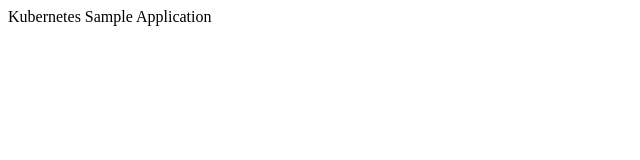
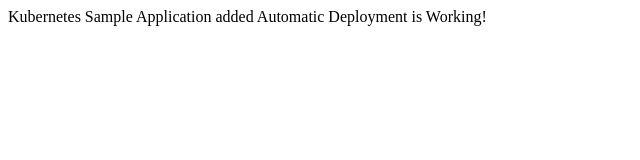
Before and after one commit to VladPanian/circle-test, a plain HTML site: page index.html in a window 1280 px wide. Shown: the whole page, without its empty margins (0-640 px from the left). Drawn offline with Linux system fonts and the light colour scheme.

Commit message:
add deploy script and add new steps to circleci config

```diff
--- a/index.html
+++ b/index.html
@@ -2,4 +2,5 @@
 <title>DigitalOcean</title>
 <body>
   Kubernetes Sample Application
+  added Automatic Deployment is Working!
 </body>
```
Also changed, not shown: 3 other files.
